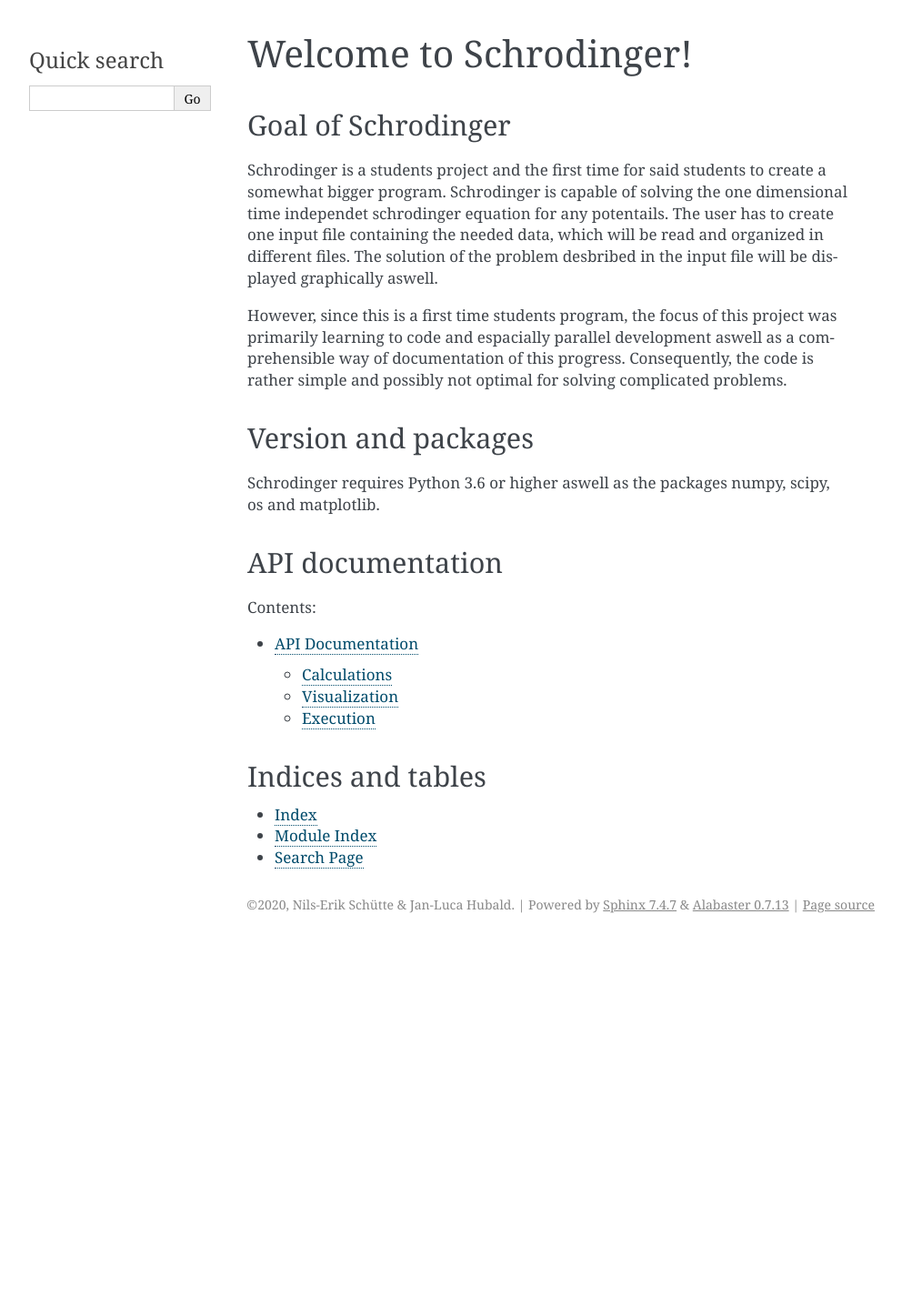
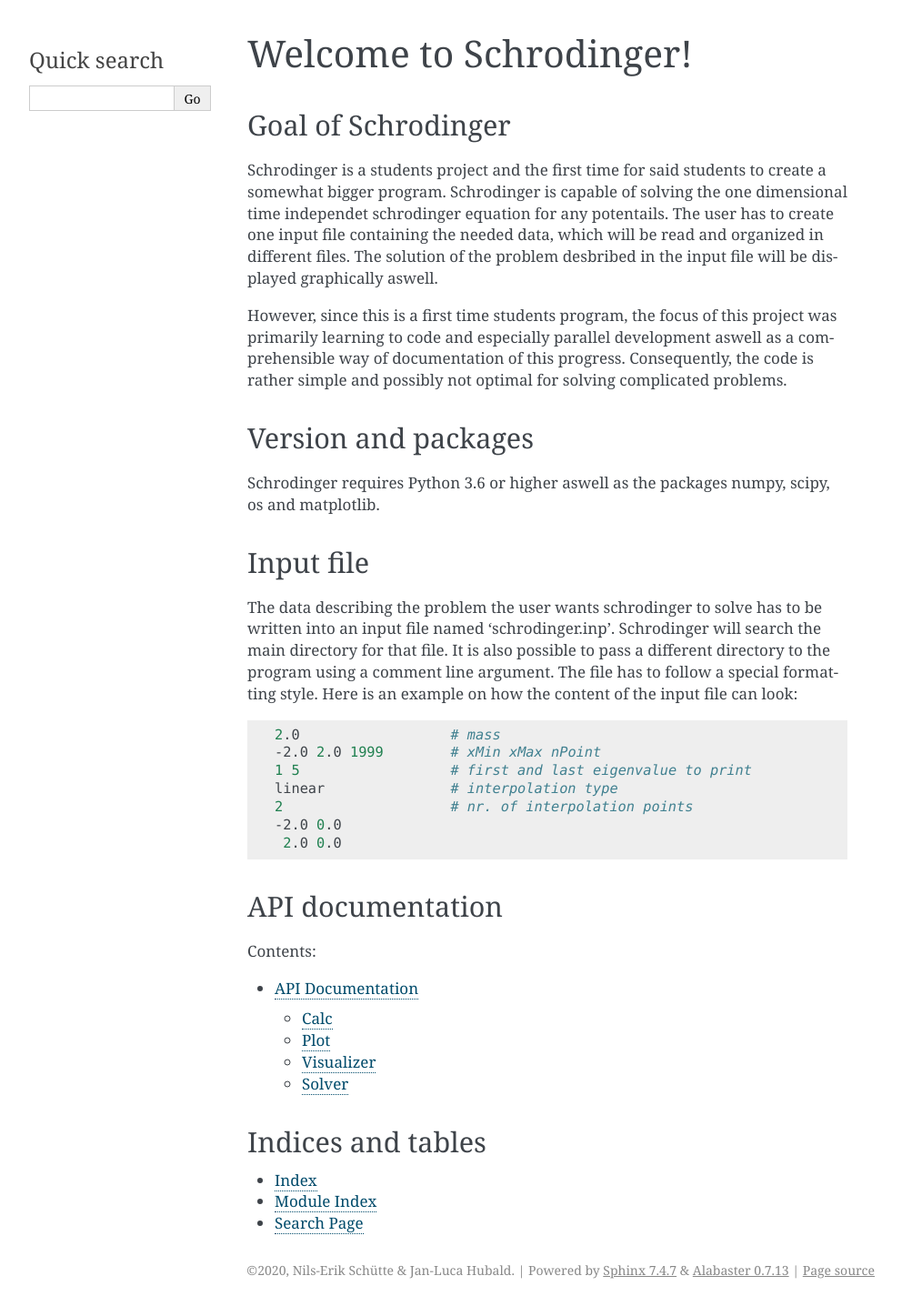
Before and after one commit to nilseriks/schrodinger, a Sphinx documentation site: the page built from docs/index.rst, in a window 1280 px wide. Shown: the whole page at 91% size, without its empty margins (148-1140 px from the left). Built offline with Sphinx 7.4.7, drawn with Linux system fonts in a browser that asks for light colours; before the commit the page ends 1034 px from its top, so only the background shows below that.

Commit message:
Modify API documentation

```diff
--- a/docs/api.rst
+++ b/docs/api.rst
@@ -3,8 +3,8 @@
 *****************
 
 
-Calculations
-============
+Calc
+====
 
 .. automodule:: calc
    :members:
@@ -43,16 +43,13 @@
                VV = sp.interpolate.CubicSpline(xx, yy, bc_type='natural')
                return VV(xplot)
 
-Visualization
-=============
+Plot
+====
 
 .. automodule:: plot
    :members:
 
-.. automodule:: visualizer
-   :members:
-
-Following code is a snippet of the visualizer module. It shows the function
+Following code is a snippet of the plot module. It shows the function
 that creates the graphical interpretation of the plot.
 
     .. code-block:: python
@@ -132,8 +129,14 @@
            plt.show()
 
 
-Execution
-=========
+Visualizer
+==========
+
+.. automodule:: visualizer
+   :members:
+
+Solver
+======
 
 .. automodule:: solver
    :members:
--- a/docs/index.rst
+++ b/docs/index.rst
@@ -18,7 +18,7 @@
 input file will be displayed graphically aswell.
 
 However, since this is a first time students program, the focus of this project
-was primarily learning to code and espacially parallel development aswell as a
+was primarily learning to code and especially parallel development aswell as a
 comprehensible way of documentation of this progress. Consequently, the code is
 rather simple and possibly not optimal for solving complicated problems.
 
@@ -28,6 +28,28 @@
 
 Schrodinger requires Python 3.6 or higher aswell as the packages numpy, scipy,
 os and matplotlib.
+
+
+Input file
+==========
+
+The data describing the problem the user wants schrodinger to solve has to be
+written into an input file named 'schrodinger.inp'. Schrodinger will search
+the main directory for that file. It is also possible to pass a different
+directory to the program using a comment line argument. The file has to follow
+a special formatting style. Here is an example on how the content of the input
+file can look:
+
+.. code-block:: shell
+
+   2.0			# mass
+   -2.0 2.0 1999	# xMin xMax nPoint
+   1 5			# first and last eigenvalue to print
+   linear 		# interpolation type
+   2			# nr. of interpolation points
+   -2.0 0.0
+    2.0 0.0
+
 
 
 API documentation
```
Also changed, not shown: 10 other files.
